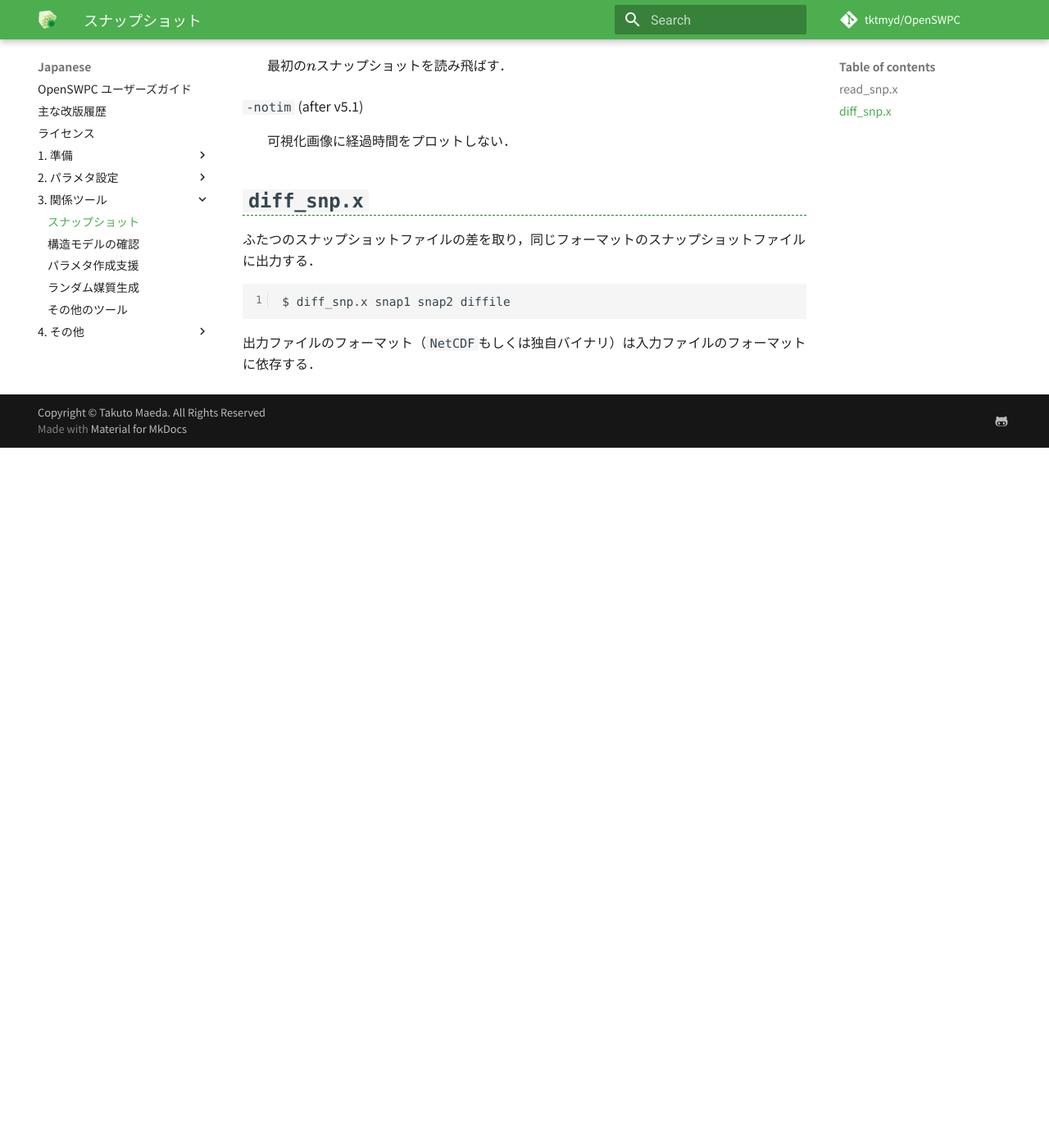
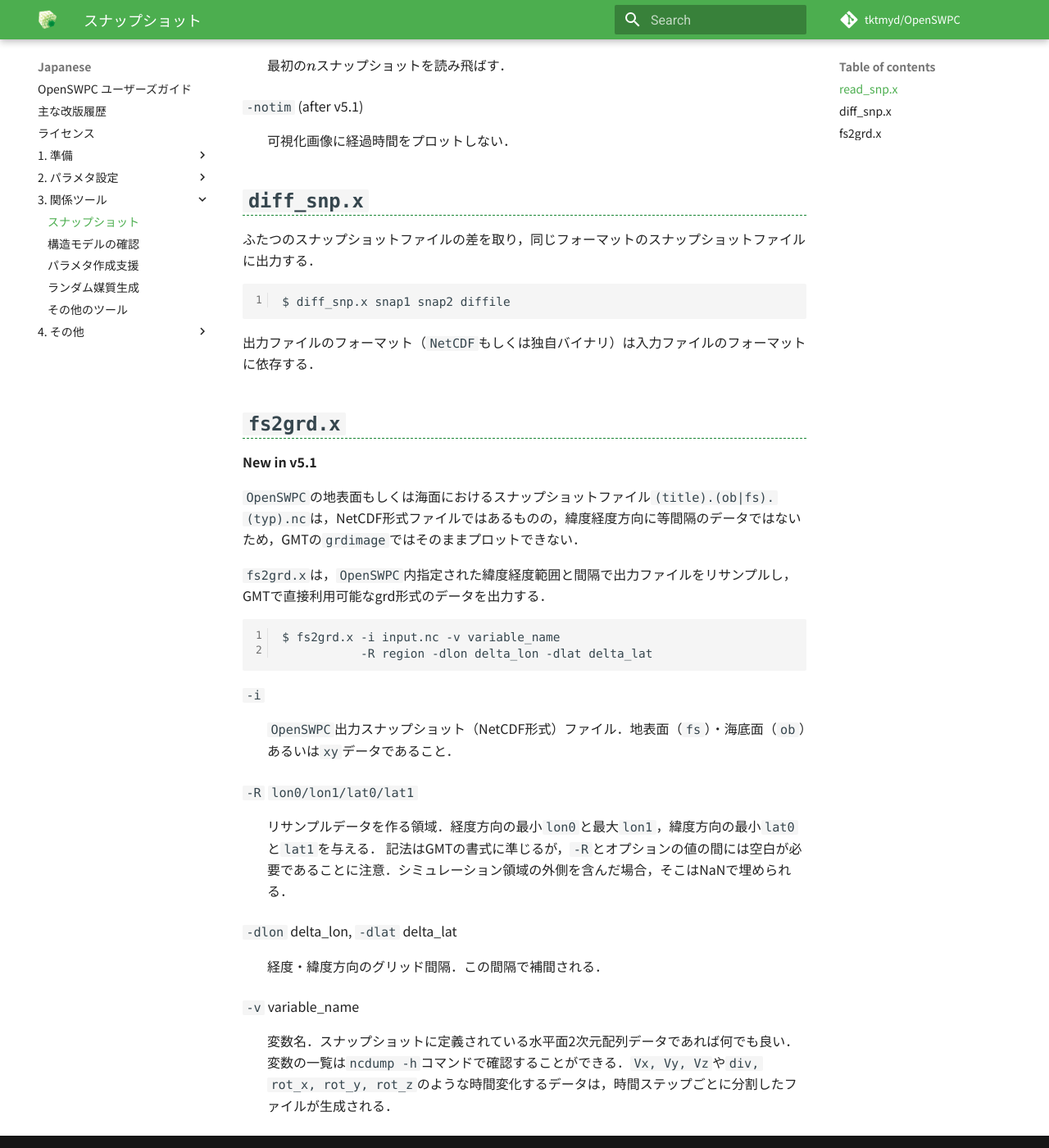
Before and after one commit to OpenSWPC/OpenSWPC, an MkDocs documentation site: the page built from doc/md/Japanese/3._関係ツール/0301_snapshot.md, in a window 1280 px wide and 1400 px high, scrolled down 1873 px. Shown: the whole window at 82% size. Built offline with MkDocs 1.6.1 and Material for MkDocs 9.7.7, drawn with Linux system fonts in a browser that asks for light colours; some web fonts are replaced; formulas are drawn with MathJax 3; comment, search, counter and statistics services are not loaded; before the commit the page ends 2419 px from its top, so only the background shows below that.

Commit message:
Description on fs2grd

````diff
--- a/doc/md/Japanese/3._関係ツール/0301_snapshot.md
+++ b/doc/md/Japanese/3._関係ツール/0301_snapshot.md
@@ -73,3 +73,31 @@
 ```
 
 出力ファイルのフォーマット（`NetCDF`もしくは独自バイナリ）は入力ファイルのフォーマットに依存する．
+
+
+## `fs2grd.x`
+
+**New in v5.1**
+
+`OpenSWPC`の地表面もしくは海面におけるスナップショットファイル`(title).(ob|fs).(typ).nc`は，NetCDF形式ファイルではあるものの，緯度経度方向に等間隔のデータではないため，GMTの`grdimage`ではそのままプロットできない．
+
+`fs2grd.x`は，`OpenSWPC`内指定された緯度経度範囲と間隔で出力ファイルをリサンプルし，GMTで直接利用可能なgrd形式のデータを出力する．
+
+``` bash
+$ fs2grd.x -i input.nc -v variable_name
+           -R region -dlon delta_lon -dlat delta_lat
+```
+
+
+  `-i`
+  : `OpenSWPC`出力スナップショット（NetCDF形式）ファイル．地表面（`fs`）・海底面（`ob`）あるいは`xy`データであること．
+
+  `-R` `lon0/lon1/lat0/lat1`
+  : リサンプルデータを作る領域．経度方向の最小`lon0`と最大`lon1`，緯度方向の最小`lat0`と`lat1`を与える．
+  記法はGMTの書式に準じるが，`-R`とオプションの値の間には空白が必要であることに注意．シミュレーション領域の外側を含んだ場合，そこはNaNで埋められる．
+
+  `-dlon` delta_lon, `-dlat` delta_lat
+  : 経度・緯度方向のグリッド間隔．この間隔で補間される．
+
+  `-v` variable_name
+  : 変数名．スナップショットに定義されている水平面2次元配列データであれば何でも良い．変数の一覧は`ncdump -h`コマンドで確認することができる．`Vx, Vy, Vz`や`div, rot_x, rot_y, rot_z`のような時間変化するデータは，時間ステップごとに分割したファイルが生成される．
````
Also changed, not shown: doc/md/English/3._Related_Tools/0301_snapshot.md (+27 -0 lines).
